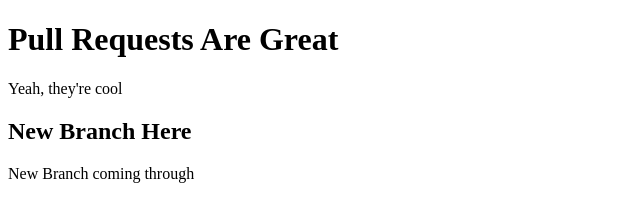
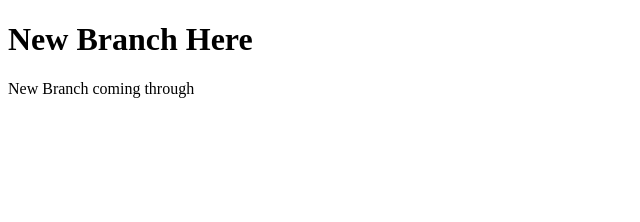
Before and after one commit to HuntersShadow/prExample, a plain HTML site: page index.html in a window 1280 px wide. Shown: the whole page, without its empty margins (0-640 px from the left). Drawn offline with Linux system fonts and the light colour scheme.

Commit message:
Included requested changes

```diff
--- a/index.html
+++ b/index.html
@@ -7,10 +7,7 @@
     <title>Pull Request Example</title>
 </head>
 <body>
-    <h1>Pull Requests Are Great</h1>
-    <p>Yeah, they're cool</p>
-
-    <h2>New Branch Here</h2>
+    <h1>New Branch Here</h2>
     <p>New Branch coming through</p>
 </body>
 </html>
```
